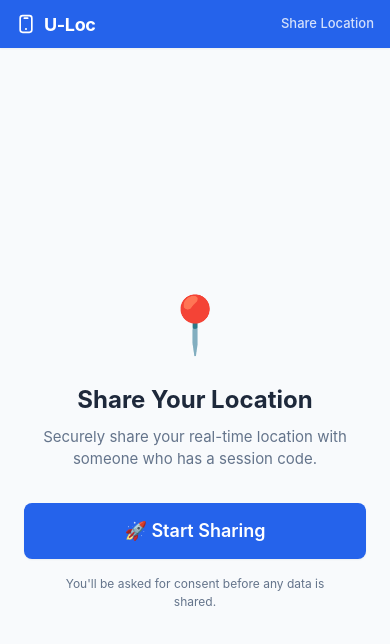
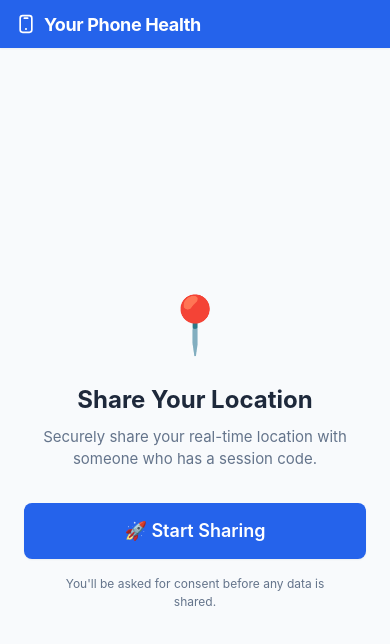
Before and after one commit to Anuragsingh9/u_loc, a Vue app in the folder frontend/: page / in a window 390 px wide. Shown: the top 644 px of the page. Built offline with nearby package versions, Linux system fonts and the light colour scheme.

Commit message:
feat(ui): restore smartphone logo icon with Your Phone Health branding

```diff
--- a/frontend/src/App.vue
+++ b/frontend/src/App.vue
@@ -7,7 +7,7 @@ const route = useRoute();
 const routeContext = computed(() => {
   switch (route.name) {
     case 'share':
-      return 'Share Location';
+      return '';
     case 'admin-login':
       return 'Admin';
     case 'admin-dashboard':
@@ -22,7 +22,7 @@ const routeContext = computed(() => {
   <div class="app-shell">
     <header class="app-header">
       <div class="app-header-content">
-        <router-link to="/" class="app-logo" aria-label="U-Loc Home">
+        <router-link to="/" class="app-logo" aria-label="Your Phone Health Home">
           <span class="app-logo-icon" aria-hidden="true">
             <svg
               viewBox="0 0 24 24"
@@ -39,7 +39,7 @@ const routeContext = computed(() => {
               <line x1="10" y1="5" x2="14" y2="5" />
             </svg>
           </span>
-          <span class="app-logo-text">U-Loc</span>
+          <span class="app-logo-text">Your Phone Health</span>
         </router-link>
         <span v-if="routeContext" class="app-route-context">{{ routeContext }}</span>
       </div>
```
